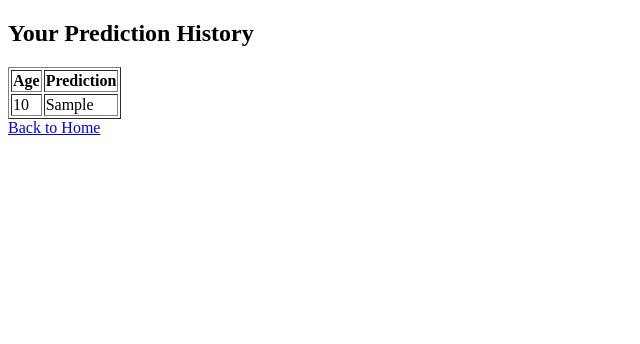
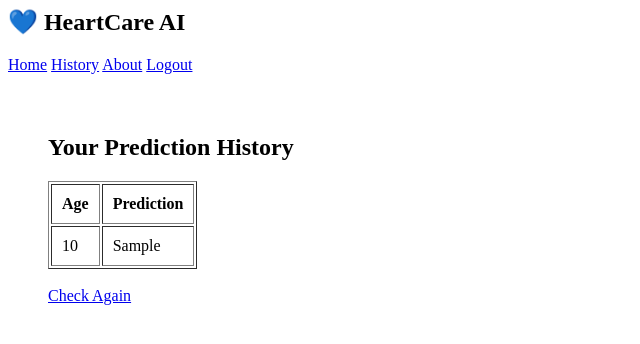
Before and after one commit to dfrancisdev/heart-disease-predictor, a Flask app: page /history in a window 1280 px wide. Shown: the top 344 px of the page, without its empty margins (0-640 px from the left). Run offline with Flask 3, Linux system fonts and the light colour scheme; the visitor is signed in with stand-in values (Sample User, id 1); tables that the repository leaves empty hold one stand-in row (values such as "Sample post"); parts of the project's set-up code (start-up, migrations or seed data) failed here and were passed over.

Commit message:
Enhance history page with navigation and layout
Added a navigation bar and improved layout for prediction history.

```diff
--- a/templates/history.html
+++ b/templates/history.html
@@ -1,13 +1,21 @@
-<!DOCTYPE html>
-<html>
-<head>
-    <title>History</title>
-</head>
 <body>
 
+<!-- NAVBAR -->
+<nav>
+  <h2>💙 HeartCare AI</h2>
+  <div>
+    <a href="/">Home</a>
+    <a href="/history">History</a>
+    <a href="/about">About</a>
+    <a href="/logout">Logout</a>
+  </div>
+</nav>
+
+<section style="padding: 40px;">
   <h2>Your Prediction History</h2>
 
-<table border="1">
+  {% if records %}
+    <table border="1" cellpadding="10">
       <tr>
         <th>Age</th>
         <th>Prediction</th>
@@ -19,10 +27,15 @@
         <td>{{ row[3] }}</td>
       </tr>
       {% endfor %}
-
     </table>
 
-<a href="/">Back to Home</a>
+    <br>
+    <a href="/" class="btn">Check Again</a>
+
+  {% else %}
+    <p>No history yet.</p>
+    <a href="/">Start First Check</a>
+  {% endif %}
+</section>
 
 </body>
-</html>
```
Lines whose indentation alone changed are shown as unchanged.
